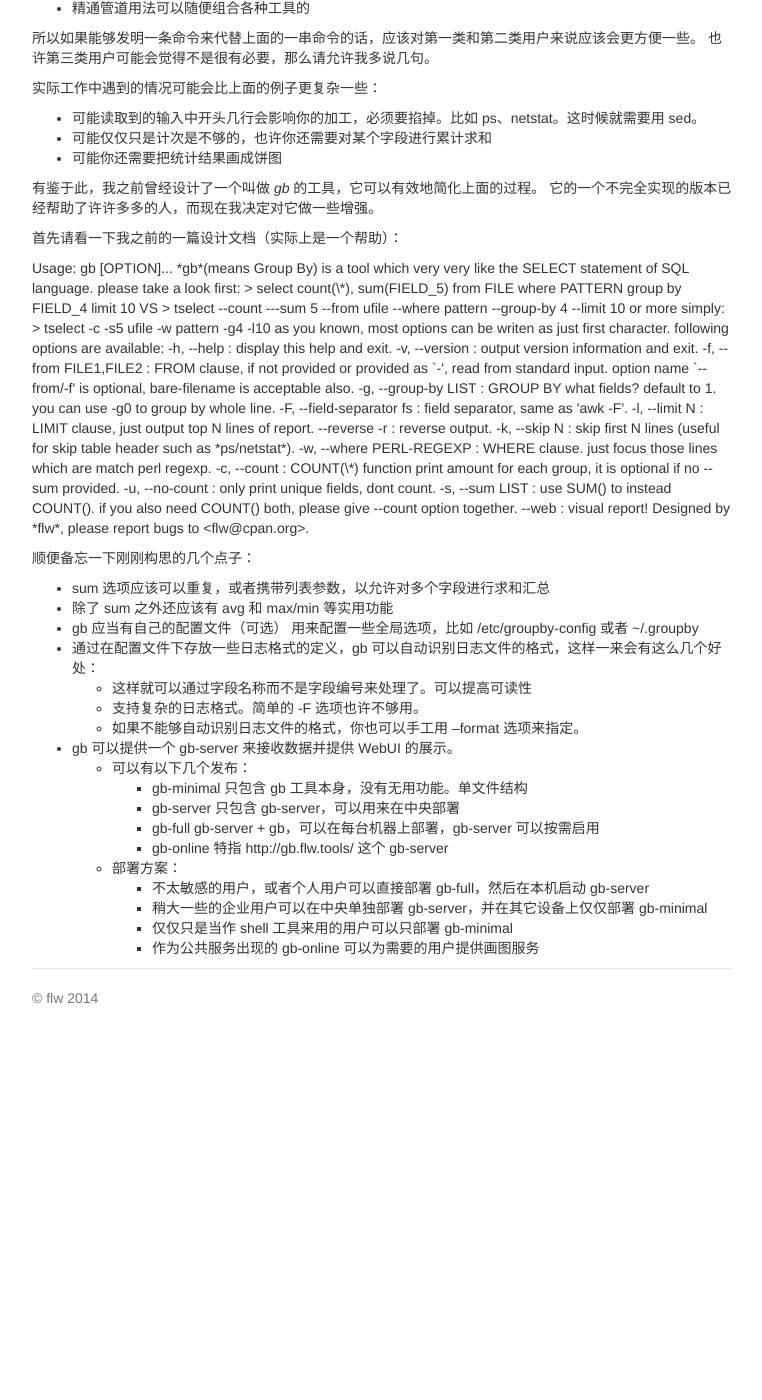
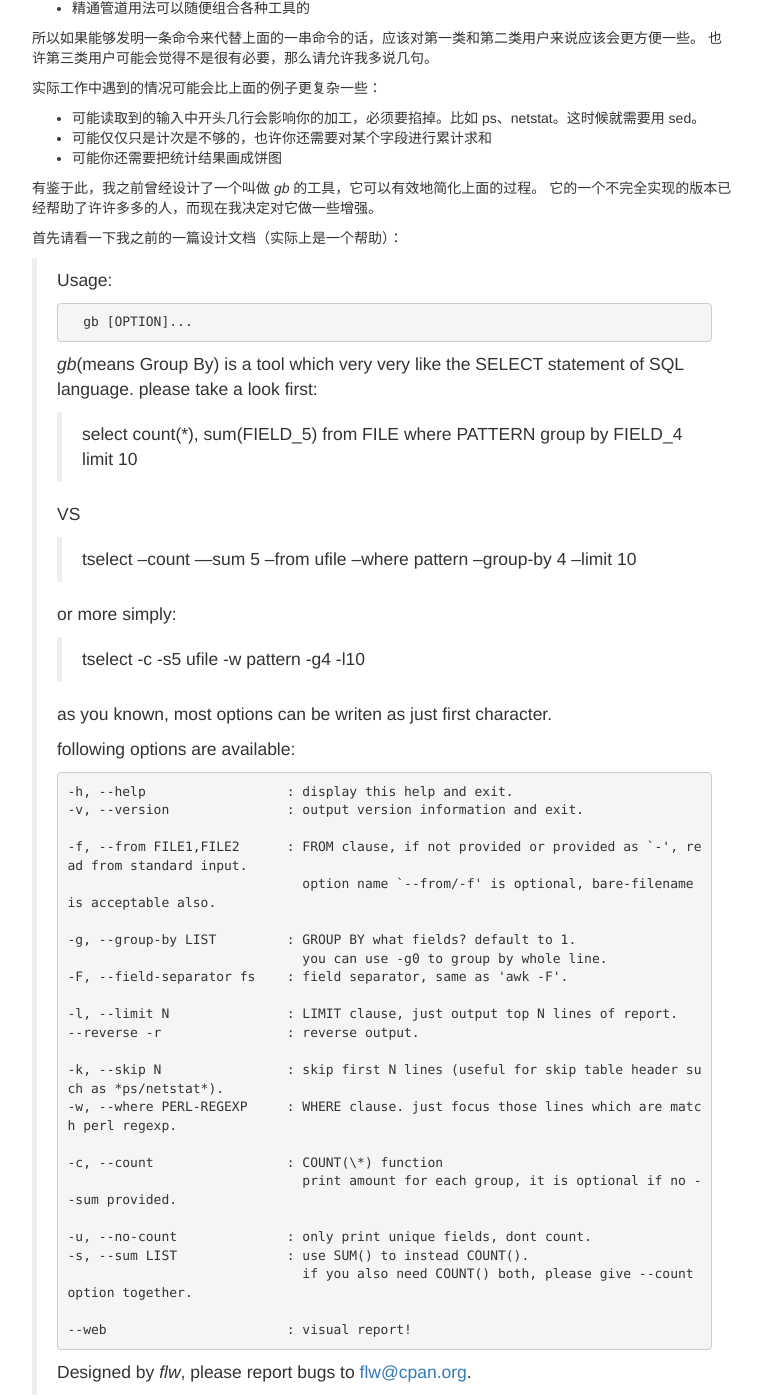
Before and after one commit to flw-cn/blog, a Jekyll site: the page built from _posts/2014-07-25-group-by.md, in a window 1280 px wide and 1400 px high, scrolled down 617 px. Shown: the whole window, without its empty margins (258-1020 px from the left). Built offline with Jekyll 4.4.1, drawn with Linux system fonts in a browser that asks for light colours; nearby versions of some CDN libraries; comment, search, counter and statistics services are not loaded; before the commit the page ends 1655 px from its top, so only the background shows below that; some of the changed lines change nothing that is shown.

Commit message:
发表 实用的 group by 一文

```diff
--- a/_posts/2014-07-25-group-by.md
+++ b/_posts/2014-07-25-group-by.md
@@ -41,55 +41,53 @@ title: 实用的 group by 工具
 
 首先请看一下我之前的一篇设计文档（实际上是一个帮助）：
 
-<p>
-Usage:
-
-      gb [OPTION]...
-
-*gb*(means Group By) is a tool which very very like the SELECT statement of SQL language.
-please take a look first:
-
->   select count(\*), sum(FIELD_5) from FILE where PATTERN group by FIELD_4 limit 10
-
-VS
-
->   tselect --count ---sum 5 --from ufile --where pattern --group-by 4 --limit 10
-
-or more simply:
-
->   tselect -c -s5 ufile -w pattern -g4 -l10
-
-as you known, most options can be writen as just first character.
-
-following options are available:
-
-    -h, --help                  : display this help and exit.
-    -v, --version               : output version information and exit.
-
-    -f, --from FILE1,FILE2      : FROM clause, if not provided or provided as `-', read from standard input.
-                                  option name `--from/-f' is optional, bare-filename is acceptable also.
-
-    -g, --group-by LIST         : GROUP BY what fields? default to 1.
-                                  you can use -g0 to group by whole line.
-    -F, --field-separator fs    : field separator, same as 'awk -F'.
-
-    -l, --limit N               : LIMIT clause, just output top N lines of report.
-    --reverse -r                : reverse output.
-
-    -k, --skip N                : skip first N lines (useful for skip table header such as *ps/netstat*).
-    -w, --where PERL-REGEXP     : WHERE clause. just focus those lines which are match perl regexp.
-
-    -c, --count                 : COUNT(\*) function
-                                  print amount for each group, it is optional if no --sum provided.
-
-    -u, --no-count              : only print unique fields, dont count.
-    -s, --sum LIST              : use SUM() to instead COUNT().
-                                  if you also need COUNT() both, please give --count option together.
-
-    --web                       : visual report!
-
-Designed by *flw*, please report bugs to <flw@cpan.org>.
-</p>
+> Usage:
+>
+>       gb [OPTION]...
+>
+> *gb*(means Group By) is a tool which very very like the SELECT statement of SQL language.
+> please take a look first:
+>
+> >   select count(\*), sum(FIELD_5) from FILE where PATTERN group by FIELD_4 limit 10
+>
+> VS
+>
+> >   tselect --count ---sum 5 --from ufile --where pattern --group-by 4 --limit 10
+>
+> or more simply:
+>
+> >   tselect -c -s5 ufile -w pattern -g4 -l10
+>
+> as you known, most options can be writen as just first character.
+>
+> following options are available:
+>
+>     -h, --help                  : display this help and exit.
+>     -v, --version               : output version information and exit.
+>
+>     -f, --from FILE1,FILE2      : FROM clause, if not provided or provided as `-', read from standard input.
+>                                   option name `--from/-f' is optional, bare-filename is acceptable also.
+>
+>     -g, --group-by LIST         : GROUP BY what fields? default to 1.
+>                                   you can use -g0 to group by whole line.
+>     -F, --field-separator fs    : field separator, same as 'awk -F'.
+>
+>     -l, --limit N               : LIMIT clause, just output top N lines of report.
+>     --reverse -r                : reverse output.
+>
+>     -k, --skip N                : skip first N lines (useful for skip table header such as *ps/netstat*).
+>     -w, --where PERL-REGEXP     : WHERE clause. just focus those lines which are match perl regexp.
+>
+>     -c, --count                 : COUNT(\*) function
+>                                   print amount for each group, it is optional if no --sum provided.
+>
+>     -u, --no-count              : only print unique fields, dont count.
+>     -s, --sum LIST              : use SUM() to instead COUNT().
+>                                   if you also need COUNT() both, please give --count option together.
+>
+>     --web                       : visual report!
+>
+> Designed by *flw*, please report bugs to <flw@cpan.org>.
 
 顺便备忘一下刚刚构思的几个点子：
 
```
